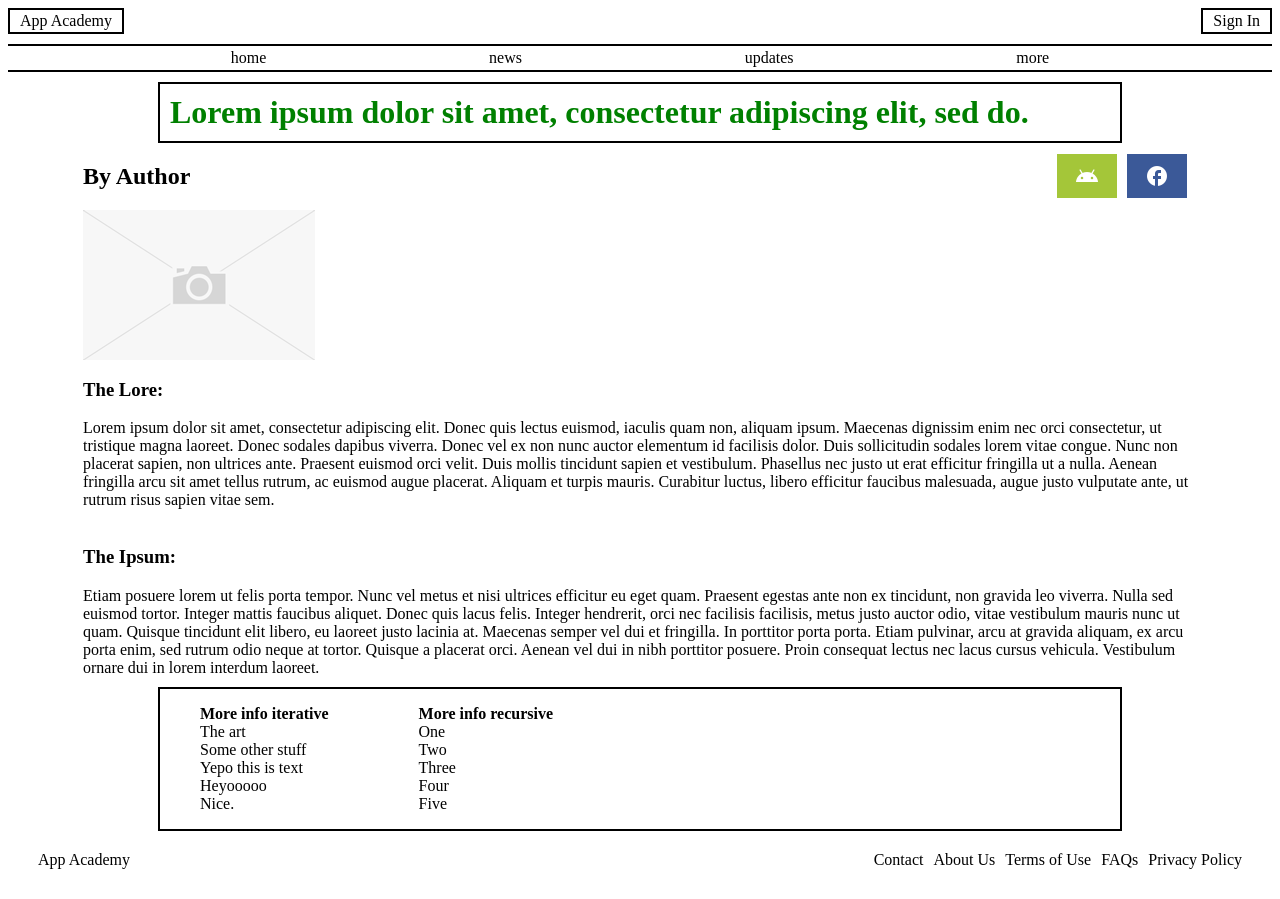
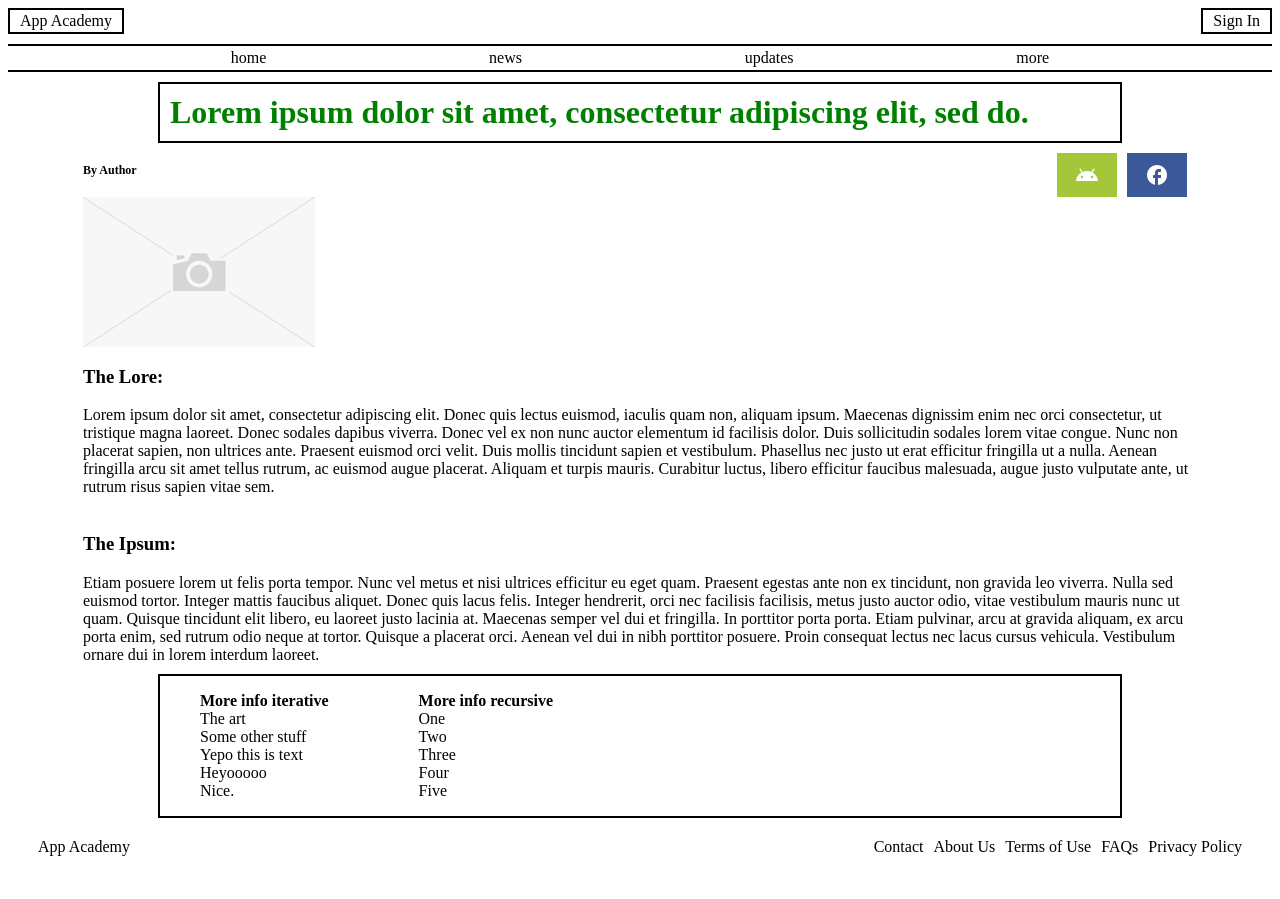
Before and after one commit to ditar94/specProject, a plain HTML site: page index.html in a window 1280 px wide. Drawn offline with Linux system fonts and the light colour scheme.

Commit message:
changed author font size

```diff
--- a/main.css
+++ b/main.css
@@ -3,6 +3,10 @@ h1 {
     padding: 10px;
     color: green;
     border: 2.5px solid black;
+}
+
+h2 {
+    font-size: 12;
 }
 
 .main-body {
@@ -12,6 +16,7 @@ h1 {
 .socials {
     display: flex;
     justify-content: space-between;
+    margin-top: 10px;
 }
 #socials--box {
     display: flex;
@@ -39,6 +44,7 @@ h1 {
     background: #a4c639;
     color: white;
     margin: 0;
+
 }
 
 .facebook {
```
